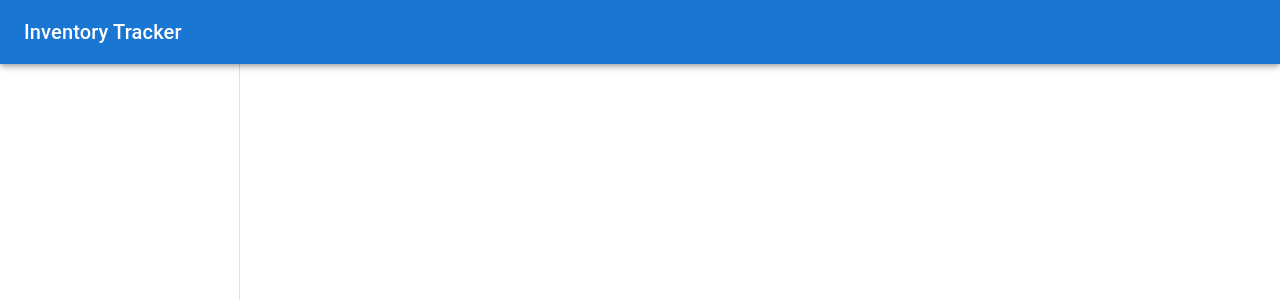
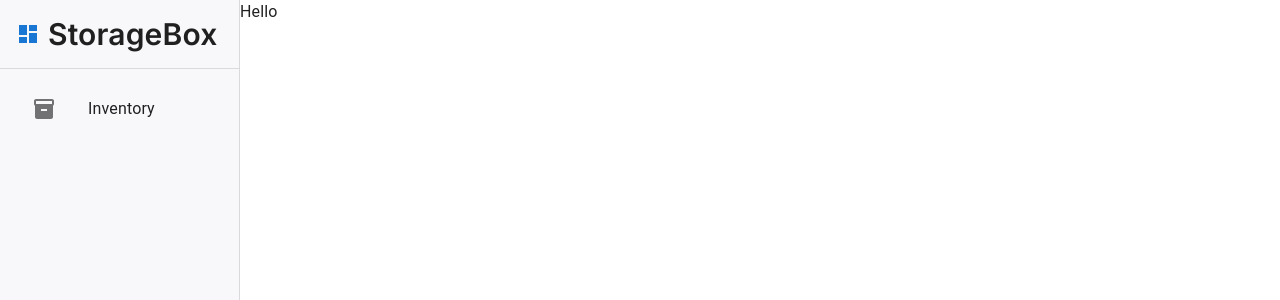
Before and after one commit to zhikangxie107/inventory-tracker, a Next.js app: page / in a window 1280 px wide. Shown: the top 300 px of the page. Built offline with nearby package versions, Linux system fonts and the light colour scheme.

Commit message:
build drawer to sidebar component

```diff
--- a/package.json
+++ b/package.json
@@ -11,6 +11,7 @@
   "dependencies": {
     "@emotion/react": "^11.13.0",
     "@emotion/styled": "^11.13.0",
+    "@mui/icons-material": "^5.16.6",
     "@mui/material": "^5.16.6",
     "dotenv": "^16.4.5",
     "firebase": "^10.12.5",
--- /dev/null
+++ b/src/app/components/sidebar.tsx
@@ -0,0 +1,62 @@
+"use client";
+import {
+  Box,
+  Drawer,
+  Divider,
+  CssBaseline,
+  List,
+  ListItem,
+  ListItemIcon,
+  ListItemText,
+  ListItemButton,
+} from "@mui/material";
+import InventoryIcon from "@mui/icons-material/Inventory";
+import DashboardIcon from "@mui/icons-material/Dashboard";
+import Link from "next/link";
+
+const drawerWidth: number = 240;
+
+const SideBar = () => {
+  const sideBarItems: Array<{ text: string; icon: JSX.Element; path: string }> =
+    [{ text: "Inventory", icon: <InventoryIcon />, path: "../app/inventory/page" }];
+  return (
+    <Box className="flex">
+      <CssBaseline />
+      <Drawer
+        variant="permanent"
+        anchor="left"
+        sx={{
+          width: drawerWidth,
+          flexShrink: 0,
+          "& .MuiDrawer-paper": {
+            width: drawerWidth,
+            boxSizing: "border-box",
+            backgroundColor: "#F8F7FA",
+          },
+        }}
+      >
+        {/* Project name */}
+        <Box className="flex pl-4 py-4 items-center">
+          <DashboardIcon color="primary" />
+          <p className="font-semibold text-3xl pl-2">StorageBox</p>
+        </Box>
+        <Divider />
+        {/* List for Side Icons Bar */}
+        <List>
+          {sideBarItems.map((item) => (
+            <Link href={item.path}>
+              <ListItem key={item.text} >
+                <ListItemButton>
+                  <ListItemIcon>{item.icon}</ListItemIcon>
+                  <ListItemText primary={item.text}/>
+                </ListItemButton>
+              </ListItem>
+            </Link>
+          ))}
+        </List>
+      </Drawer>
+    </Box>
+  );
+};
+
+export default SideBar;
--- /dev/null
+++ b/src/app/inventory/page.tsx
@@ -0,0 +1,11 @@
+import { Box } from "@mui/material";
+
+const Inventory = () => {
+    return (
+        <Box>
+            <p>Inventory</p>
+        </Box>
+    )
+};
+
+export default Inventory;
--- a/src/app/layout.tsx
+++ b/src/app/layout.tsx
@@ -1,13 +1,14 @@
-import type { Metadata } from "next";
 import { Inter } from "next/font/google";
 import "./globals.css";
+import SideBar from "./components/sidebar";
+import { Box } from "@mui/material";
+import { Metadata } from "next";
 
 const inter = Inter({ subsets: ["latin"] });
 
 export const metadata: Metadata = {
-  title: "Create Next App",
-  description: "Generated by create next app",
-};
+  title: 'Home',
+}
 
 export default function RootLayout({
   children,
@@ -16,7 +17,12 @@ export default function RootLayout({
 }>) {
   return (
     <html lang="en">
-      <body className={inter.className}>{children}</body>
+      <body className={inter.className}>
+        <Box className="flex">
+          <SideBar/>
+          {children}
+        </Box>
+      </body>
     </html>
   );
 }
--- a/src/app/page.tsx
+++ b/src/app/page.tsx
@@ -1,48 +1,9 @@
 "use client";
-import {
-  Typography,
-  Box,
-  Drawer,
-  Toolbar,
-  Divider,
-  AppBar,
-  CssBaseline,
-} from "@mui/material";
+import "./globals.css";
+import { Box, Typography } from "@mui/material";
 
 export default function Home() {
-  return (
-    <Box className="flex">
-      <CssBaseline />
-      <AppBar
-        position="fixed"
-        className="bg-blue-500 flex"
-        sx={{ zIndex: (theme) => theme.zIndex.drawer + 1 }}
-      >
-        <Toolbar>
-          <Typography
-            className="text-white"
-            variant="h6"
-            noWrap
-            component="div"
-          >
-            Inventory Tracker
-          </Typography>
-        </Toolbar>
-      </AppBar>
-      <Drawer
-        variant="permanent"
-        anchor="left"
-        sx={{
-          width: 240,
-          flexShrink: 0,
-          "& .MuiDrawer-paper": {
-            width: 240,
-            boxSizing: "border-box",
-          },
-        }}
-      >
-        <Toolbar />
-      </Drawer>
-    </Box>
-  );
+  return <Box className="flex">
+    <Typography>Hello</Typography>
+  </Box>;
 }
```
Also changed, not shown: 1 other file (tests, documents, lock files or other folders).
